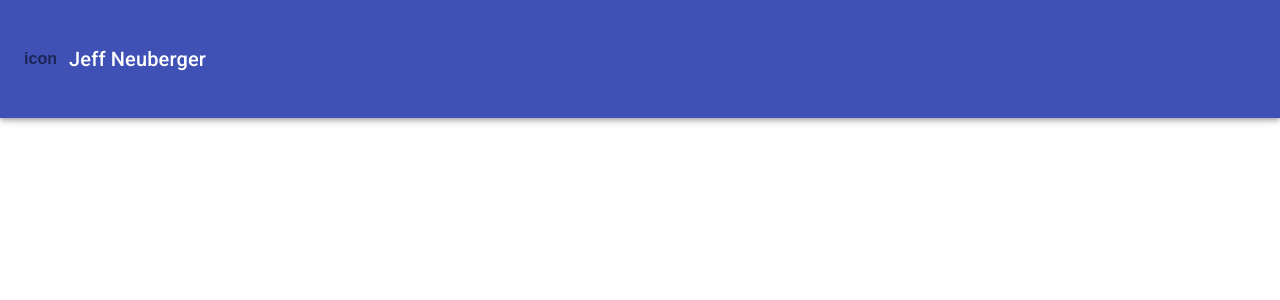
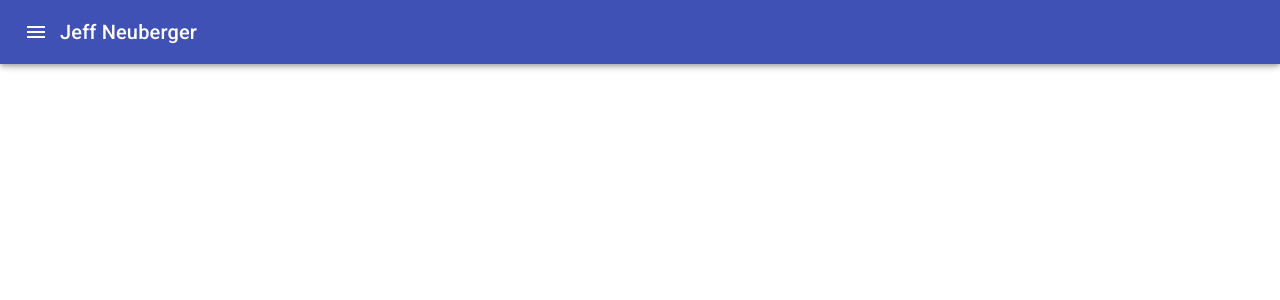
Before and after one commit to jeffn12/portfolio, a React (Create React App) app: page / in a window 1280 px wide. Shown: the top 300 px of the page. Built offline with nearby package versions, Linux system fonts and the light colour scheme.

Commit message:
feat: add menu icon to navbar

```diff
--- a/package.json
+++ b/package.json
@@ -4,6 +4,7 @@
   "private": true,
   "dependencies": {
     "@material-ui/core": "^4.11.0",
+    "@material-ui/icons": "^4.9.1",
     "@testing-library/jest-dom": "^4.2.4",
     "@testing-library/react": "^9.5.0",
     "@testing-library/user-event": "^7.2.1",
--- a/src/components/Navbar.js
+++ b/src/components/Navbar.js
@@ -1,13 +1,14 @@
 import React from 'react'
 // Material UI
 import { AppBar, Toolbar, IconButton, Typography } from '@material-ui/core'
+import MenuIcon from '@material-ui/icons/Menu'
 
 function Navbar() {
     return (
         <AppBar>
             <Toolbar>
-                <IconButton edge="start" aria-label="menu">
-                    <h6>icon</h6>
+                <IconButton edge="start" color="inherit" aria-label="menu" >
+                    <MenuIcon />
                 </IconButton>
                 <Typography variant="h6">Jeff Neuberger</Typography>
             </Toolbar>
```
Also changed, not shown: 1 other file (tests, documents, lock files or other folders).
